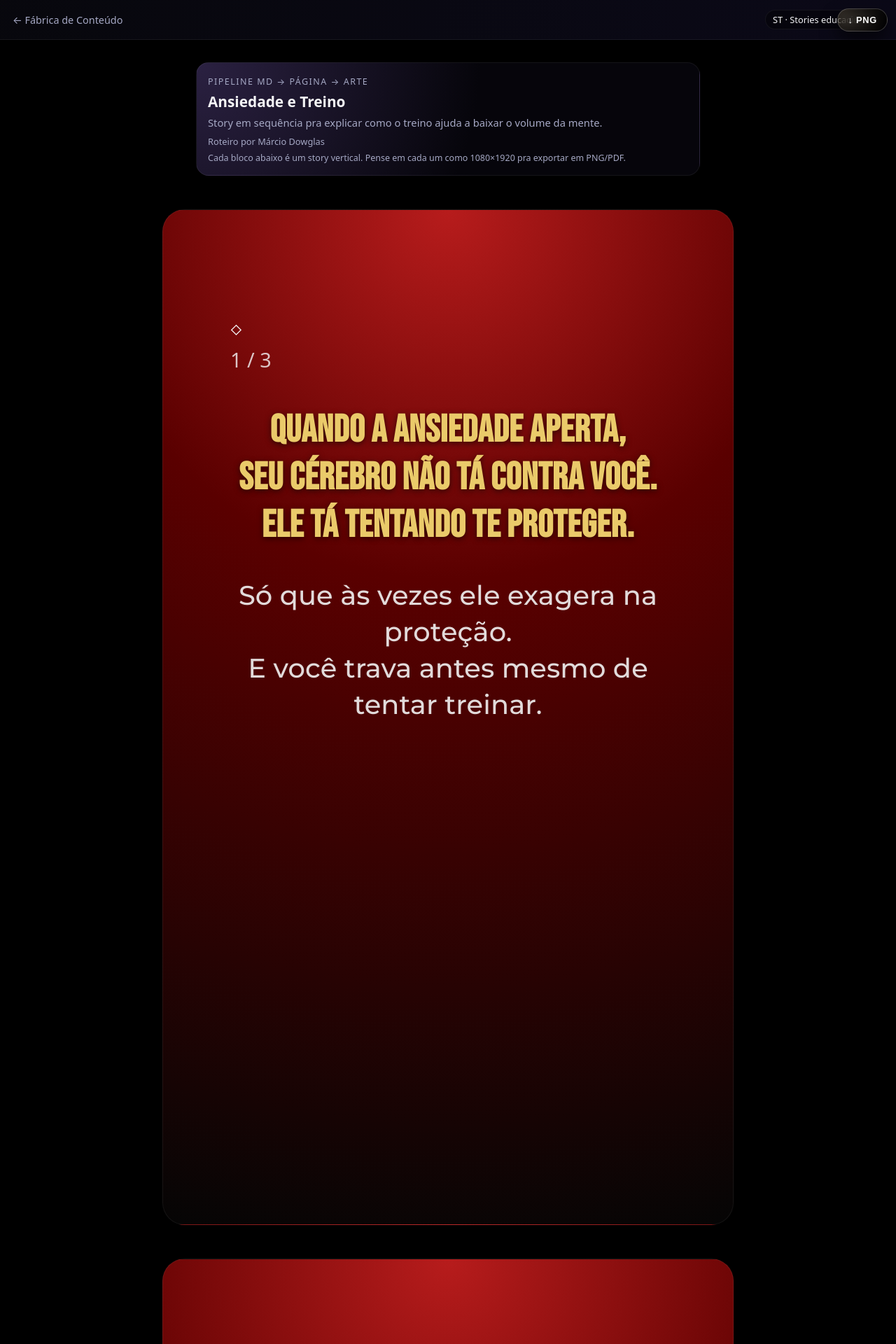
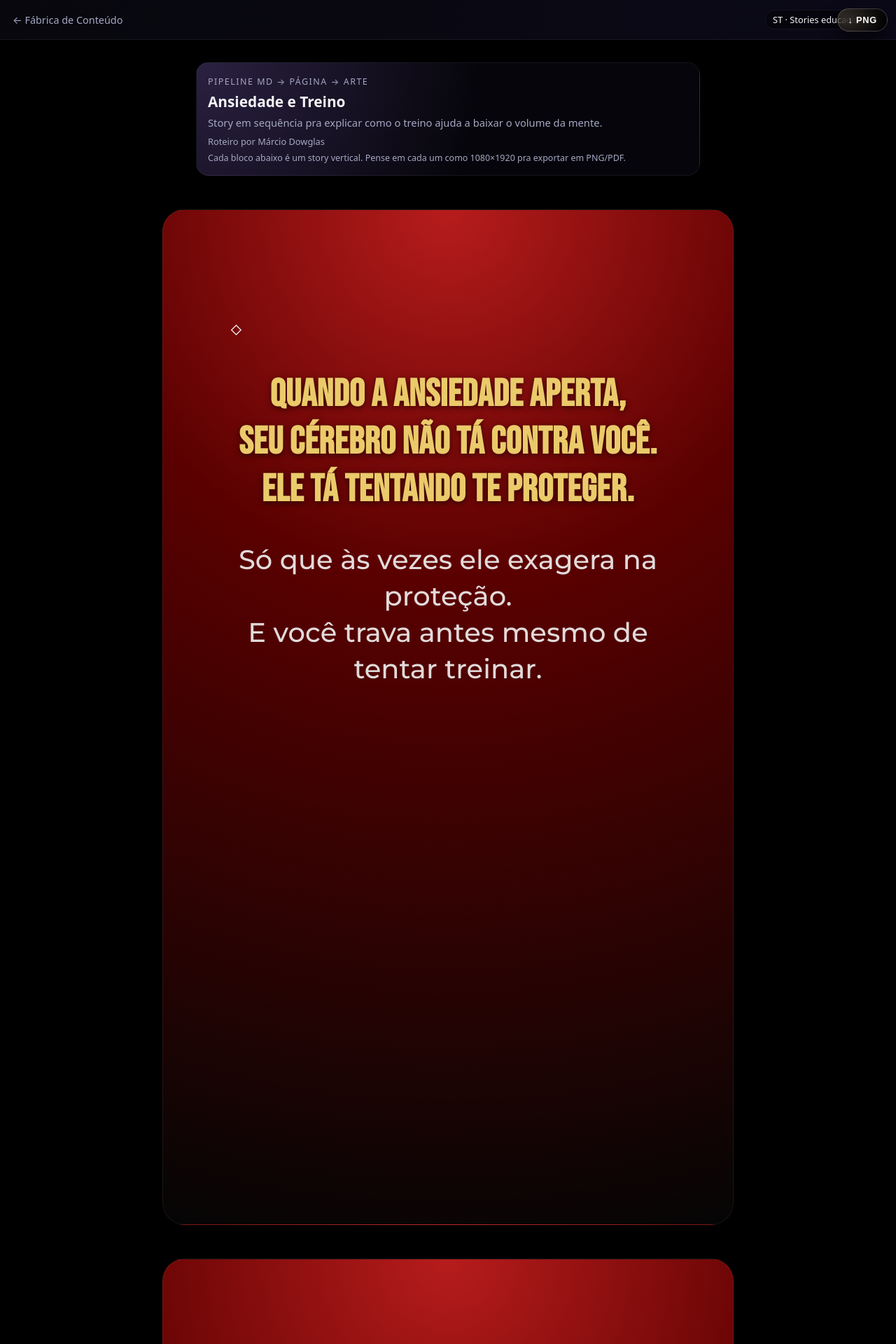
Before and after one commit to mbritodowglas-collab/fabrica-conteudo, a Jekyll site: the page built from content/stories/modelo-dois.md, in a window 1280 px wide. Shown: the top 1920 px of the page at 70% size. Built offline with Jekyll 4.4.1, drawn with Linux system fonts in a browser that asks for light colours.

Commit message:
Atualizar o stories.html

```diff
--- a/_layouts/stories.html
+++ b/_layouts/stories.html
@@ -67,16 +67,10 @@
       padding: 160px 96px 200px;
     }
 
-    /* Header (divisor + contador) */
+    /* Header (divisor) */
     body.fc-body--carrossel.fc-body--stories .fc-slide__header {
       width: 100%;
       margin-bottom: 48px;
-    }
-
-    body.fc-body--carrossel.fc-body--stories .fc-slide-num {
-      font-size: 1.8rem;
-      margin-top: 12px;
-      opacity: 0.8;
     }
 
     /* HOOK – título do story (parte de cima) */
@@ -98,7 +92,7 @@
       font-weight: 500;
       opacity: 0.9;
       margin: 0;
-      margin-bottom: auto; /* empurra CTA pra baixo */
+      margin-bottom: auto;
     }
 
     /* CTA lá embaixo (se tiver) */
@@ -222,10 +216,6 @@
               <span class="fc-divider-icon">◇</span>
               <span class="fc-divider-line"></span>
             </div>
-
-            <div class="fc-slide-num">
-              {{ forloop.index }} / {{ slides.size }}
-            </div>
           </header>
 
           {% if s.hook %}
```
